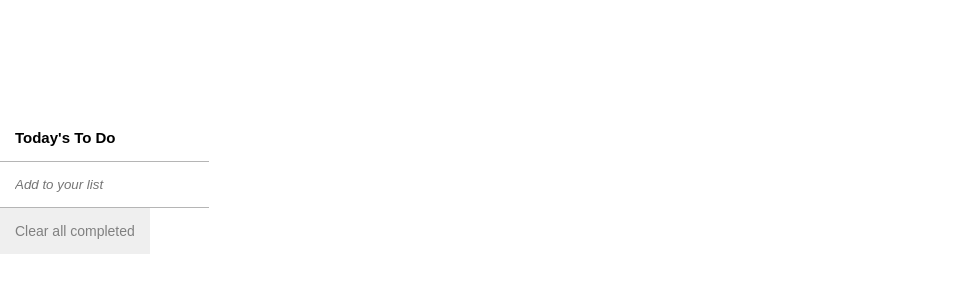
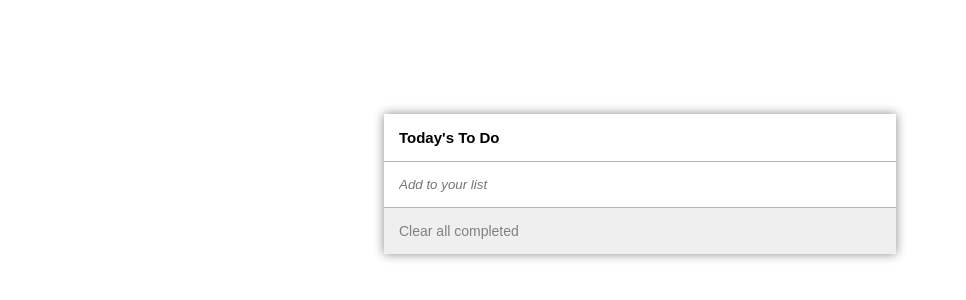
Before and after one commit to asifaminisonline/todolist.github.io, a website built with webpack: page src/index.html in a window 1280 px wide. Shown: the part 216-516 px from the top of the page, without its empty margins (0-966 px from the left). Built offline with nearby package versions, Linux system fonts and the light colour scheme.

Commit message:
update index.html

```diff
--- a/src/index.html
+++ b/src/index.html
@@ -5,7 +5,7 @@
     <title>Minimal To-do List</title>
   </head>
   <body>
-    <div class="main-">
+    <div class="main-panel">
       <h1 class="list-title">Today's To Do</h1>
       <input id="add-input" class="add-input" type="text" placeholder="Add to your list">
       <ul id="todo-list">
```
